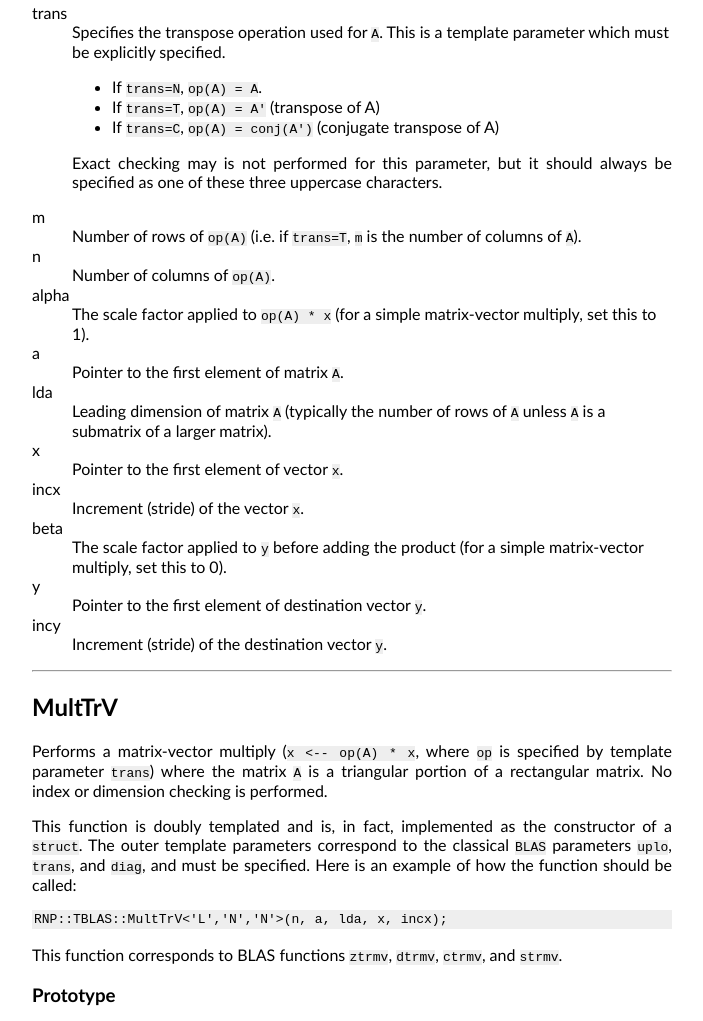
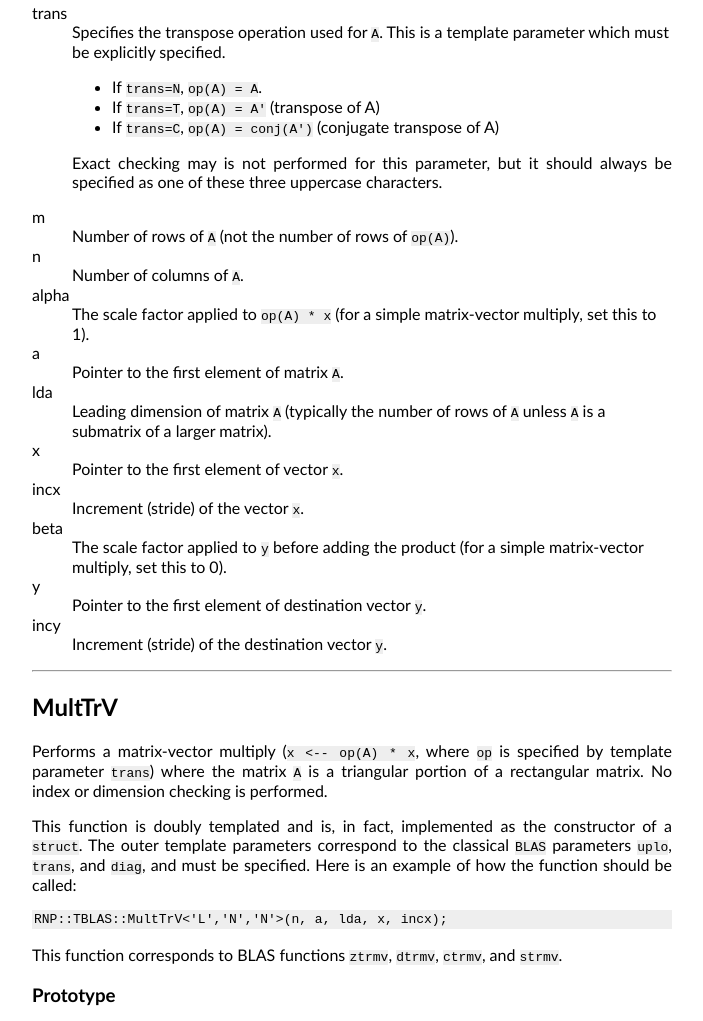
Before and after one commit to victorliu/RNP, a plain HTML site: page doc/doc_tblas.html in a window 1280 px wide. Shown: the part 6710-7731 px from the top of the page, without its empty margins (0-703 px from the left). Drawn offline with Linux system fonts and the light colour scheme.

Commit message:
Fixed an error in the documentation related to TBLAS::MultMV; the BLAS interface for _gemv uses the dimensions of the untransposed matrix.

```diff
--- a/doc/doc_tblas.html
+++ b/doc/doc_tblas.html
@@ -417,9 +417,9 @@ This is a template parameter which must be explicitly specified.
 
 <p>Exact checking may is not performed for this parameter, but it should always be specified as one of these three uppercase characters.</p></dd>
 <dt>m</dt>
-<dd>Number of rows of <code>op(A)</code> (i.e. if <code>trans=T</code>, <code>m</code> is the number of columns of <code>A</code>).</dd>
+<dd>Number of rows of <code>A</code> (not the number of rows of <code>op(A)</code>).</dd>
 <dt>n</dt>
-<dd>Number of columns of <code>op(A)</code>.</dd>
+<dd>Number of columns of <code>A</code>.</dd>
 <dt>alpha</dt>
 <dd>The scale factor applied to <code>op(A) * x</code> (for a simple matrix-vector multiply, set this to 1).</dd>
 <dt>a</dt>
```
Also changed, not shown: 1 other file.
